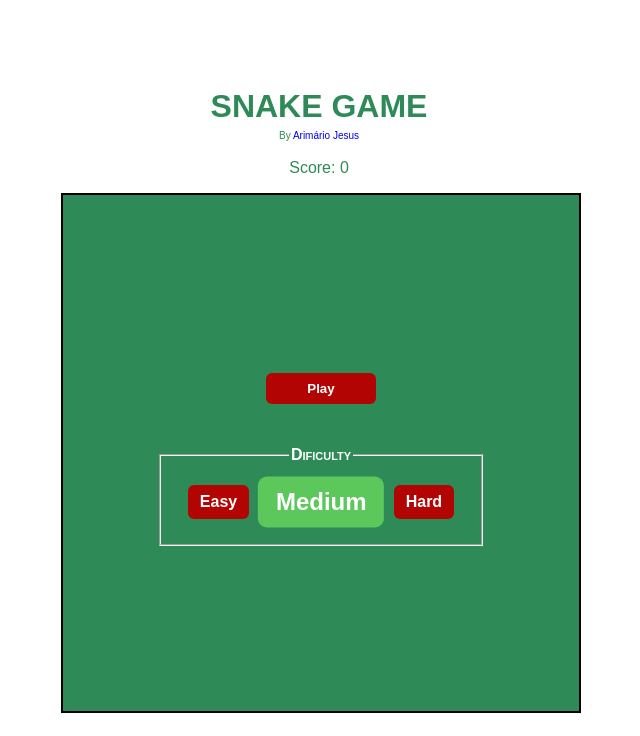
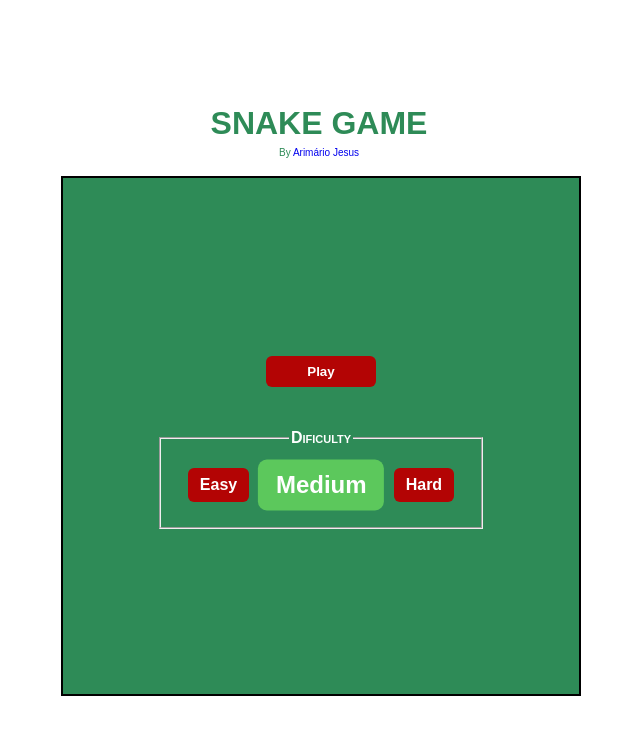
Before and after one commit to arimariojesus/Snake-Game, a PHP site: page / in a window 1280 px wide. Shown: the top 736 px of the page, without its empty margins (297-937 px from the left). Run offline with PHP 8.4, Linux system fonts and the light colour scheme.

Commit message:
updated 'score'

```diff
--- a/index.html
+++ b/index.html
@@ -10,9 +10,10 @@
 <body>
     <h1>SNAKE GAME</h1>
     <p><small style="font-size: 10px;">By <a href="https://www.linkedin.com/in/arimario-jesus/">Arimário Jesus</a></small></p>
-    <p id="score">Score: 0</p>
 
     <div id="div">
+        <p id="score"></p>
+
         <canvas id="snake" width="512" height="512"></canvas>
 
         <div id="menu">
--- a/script.js
+++ b/script.js
@@ -101,7 +101,6 @@
 const btnPlay = document.querySelectorAll('.btn-menu')[0];
 btnPlay.addEventListener('click', function() {
     const dificulty = document.querySelector("input[name='dificulty']:checked").value;
-    console.log(dificulty);
 
     let menu = document.querySelector('#menu');
     menu.parentNode.removeChild(menu);
--- a/style.css
+++ b/style.css
@@ -23,12 +23,19 @@
     margin-bottom: 0;
 }
 
+a {
+    text-decoration: none;
+}
+
 p {
     margin-top: 0;
 }
 
-a {
-    text-decoration: none;
+#score {
+    position: fixed;
+    margin-left: 14rem;
+    margin-top: 5px;
+    color: white;
 }
 
 /* Modal, Animation */
```
